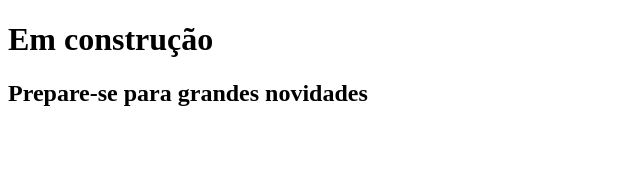
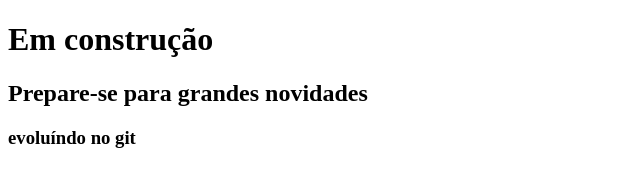
Before and after one commit to alessandrodias83/projeto, a plain HTML site: page index.html in a window 1280 px wide. Shown: the whole page, without its empty margins (0-640 px from the left). Drawn offline with Linux system fonts and the light colour scheme.

Commit message:
adicionando h3 na página e css

```diff
--- a/index.html
+++ b/index.html
@@ -8,5 +8,6 @@
     <body>
          <h1>Em construção</h1>
 	 <h2>Prepare-se para grandes novidades</h2>
+	 <h3>evoluíndo no git</h3>
     </body>
 </html>
--- a/style.css
+++ b/style.css
@@ -0,0 +1,3 @@
+body {
+	margin: 0;
+}
```
